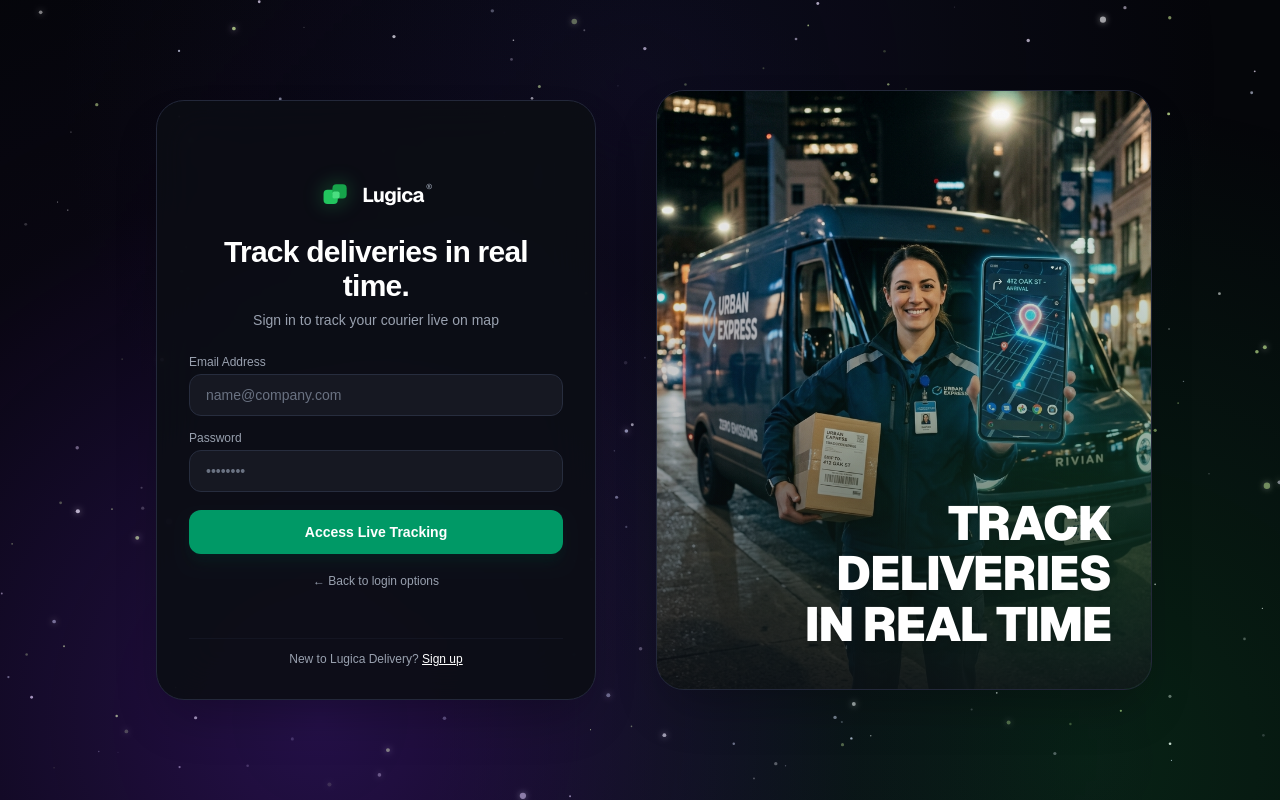
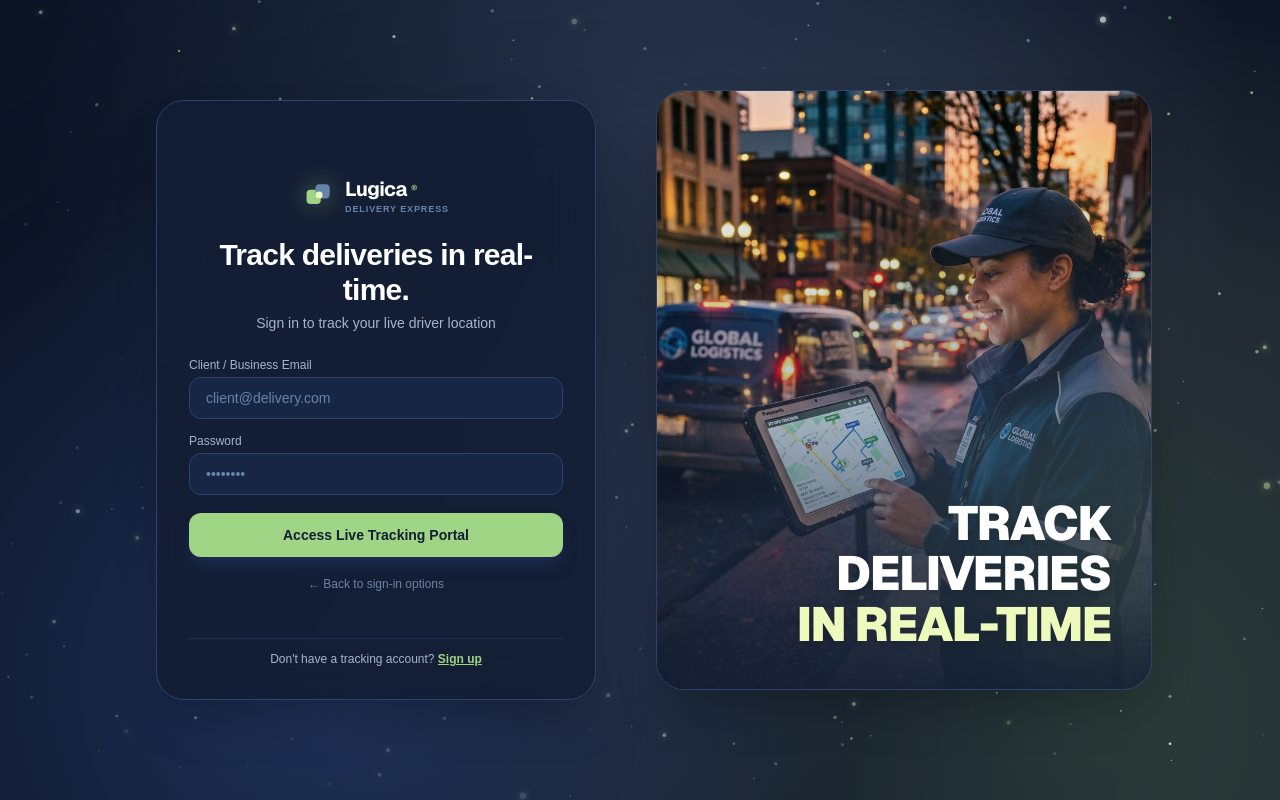
Before and after one commit to hirwabasekecedrick/lugica, a Next.js app in the folder web/: page /login in a window 1280 px wide. Both pictures are taken after a click on the button "Continue with email". Built offline with nearby package versions, Linux system fonts and the light colour scheme.

Commit message:
Color collection

```diff
--- a/web/app/components/HeroPanel.tsx
+++ b/web/app/components/HeroPanel.tsx
@@ -5,34 +5,34 @@
 
 export default function HeroPanel() {
   return (
-    <div className="relative w-full h-full max-h-[600px] rounded-[28px] overflow-hidden border border-[#23283a] shadow-2xl flex flex-col justify-end group">
-      {/* Background Delivery Hero Image */}
+    <div className="relative w-full h-full max-h-[600px] rounded-[28px] overflow-hidden border border-[#2c426f] shadow-2xl flex flex-col justify-end group">
+      {/* Background Hero Image - Real-time Delivery Courier & GPS Map */}
       <Image
         src="/lugica_delivery_hero.png"
-        alt="Track deliveries in real time with Lugica"
+        alt="Real-time delivery driver tracking map"
         fill
         sizes="(max-width: 1024px) 100vw, 50vw"
         priority
         className="object-cover object-center transition-transform duration-700 group-hover:scale-105"
       />
 
-      {/* Subtle Dark Vignette & Emerald Accent Overlay */}
+      {/* Vignette & Colorhunt Palette Ambient Overlays: #263B6A, #6984A9, #A0D585 */}
       <div
         className="absolute inset-0 pointer-events-none"
         style={{
           background: `
-            linear-gradient(to top, rgba(12, 14, 20, 0.85) 0%, rgba(12, 14, 20, 0.25) 45%, transparent 100%),
-            radial-gradient(circle at 90% 90%, rgba(34, 197, 94, 0.4) 0%, rgba(22, 163, 74, 0.15) 35%, transparent 65%)
+            linear-gradient(to top, rgba(19, 29, 51, 0.9) 0%, rgba(38, 59, 106, 0.3) 45%, transparent 100%),
+            radial-gradient(circle at 90% 90%, rgba(160, 213, 133, 0.45) 0%, rgba(105, 132, 169, 0.2) 40%, transparent 70%)
           `
         }}
       />
 
-      {/* Overlaid Typography at Bottom */}
+      {/* Overlaid Typography at Bottom - Real-time Delivery context */}
       <div className="relative z-10 p-6 sm:p-8 lg:p-10 text-right">
         <h2 className="text-white text-3xl sm:text-4xl lg:text-5xl font-black tracking-tight leading-[1.05] drop-shadow-lg uppercase font-sans">
           Track deliveries
           <br />
-          in real time
+          <span className="text-[#EEFABD]">in real-time</span>
         </h2>
       </div>
     </div>
--- a/web/app/components/LoginCard.tsx
+++ b/web/app/components/LoginCard.tsx
@@ -18,24 +18,24 @@
   };
 
   const handleSocialClick = (provider: string) => {
-    showToast(`Redirecting to ${provider} authentication...`);
+    showToast(`Authenticating with ${provider} delivery portal...`);
   };
 
   const handleSubmit = (e: React.FormEvent) => {
     e.preventDefault();
     if (!email) {
-      showToast("Please enter a valid email address.");
+      showToast("Please enter a valid client email address.");
       return;
     }
-    showToast(isSignUp ? `Creating tracking account for ${email}...` : `Connecting to live delivery dashboard for ${email}...`);
+    showToast(isSignUp ? `Creating tracking account for ${email}...` : `Connecting to live tracking as ${email}...`);
   };
 
   return (
-    <div className="relative w-full max-w-[440px] h-full max-h-[600px] bg-[#0c0e14]/90 backdrop-blur-xl border border-[#23283a] rounded-[28px] p-6 sm:p-8 shadow-2xl flex flex-col justify-between transition-all">
+    <div className="relative w-full max-w-[440px] h-full max-h-[600px] bg-[#131d33]/90 backdrop-blur-xl border border-[#2c426f] rounded-[28px] p-6 sm:p-8 shadow-2xl flex flex-col justify-between transition-all">
       {/* Toast alert */}
       {toastMessage && (
-        <div className="absolute -top-12 left-1/2 -translate-x-1/2 bg-[#1e2436] text-white text-xs px-4 py-2 rounded-full border border-emerald-500/40 shadow-lg flex items-center gap-2 animate-bounce z-50 whitespace-nowrap">
-          <span className="w-2 h-2 rounded-full bg-emerald-400 animate-ping" />
+        <div className="absolute -top-12 left-1/2 -translate-x-1/2 bg-[#1f3054] text-[#EEFABD] text-xs px-4 py-2 rounded-full border border-[#A0D585]/50 shadow-lg flex items-center gap-2 animate-bounce z-50 whitespace-nowrap">
+          <span className="w-2 h-2 rounded-full bg-[#A0D585] animate-ping" />
           {toastMessage}
         </div>
       )}
@@ -46,14 +46,14 @@
           <LugicaLogo />
         </div>
 
-        {/* Heading tailored for real-time delivery tracking */}
+        {/* Heading */}
         <h1 className="text-2xl sm:text-3xl font-extrabold text-white tracking-tight leading-[1.15] text-center mb-1.5">
-          {isSignUp ? "Start tracking\nyour shipments." : "Track deliveries\nin real time."}
+          {isSignUp ? "Start tracking\nyour shipments." : "Track deliveries\nin real-time."}
         </h1>
 
         {/* Subtitle */}
-        <p className="text-gray-400 text-sm text-center mb-6 font-normal">
-          {isSignUp ? "Create your Lugica delivery account" : "Sign in to track your courier live on map"}
+        <p className="text-[#a4b6cf] text-xs sm:text-sm text-center mb-6 font-normal">
+          {isSignUp ? "Create your client tracking account" : "Sign in to track your live driver location"}
         </p>
 
         {!showEmailForm ? (
@@ -63,7 +63,7 @@
             <button
               onClick={() => handleSocialClick("Google")}
               type="button"
-              className="w-full py-3 px-4 flex items-center justify-center gap-3 bg-[#161822] hover:bg-[#1e2230] text-white font-medium text-sm rounded-xl border border-[#272d3e] hover:border-[#38415a] transition-all duration-200 cursor-pointer group shadow-sm active:scale-[0.99]"
+              className="w-full py-3 px-4 flex items-center justify-center gap-3 bg-[#182645] hover:bg-[#21335b] text-white font-medium text-sm rounded-xl border border-[#2c426f] hover:border-[#6984A9] transition-all duration-200 cursor-pointer group shadow-sm active:scale-[0.99]"
             >
               {/* Google SVG Icon */}
               <svg className="w-5 h-5" viewBox="0 0 24 24">
@@ -91,7 +91,7 @@
             <button
               onClick={() => handleSocialClick("GitHub")}
               type="button"
-              className="w-full py-3 px-4 flex items-center justify-center gap-3 bg-[#161822] hover:bg-[#1e2230] text-white font-medium text-sm rounded-xl border border-[#272d3e] hover:border-[#38415a] transition-all duration-200 cursor-pointer group shadow-sm active:scale-[0.99]"
+              className="w-full py-3 px-4 flex items-center justify-center gap-3 bg-[#182645] hover:bg-[#21335b] text-white font-medium text-sm rounded-xl border border-[#2c426f] hover:border-[#6984A9] transition-all duration-200 cursor-pointer group shadow-sm active:scale-[0.99]"
             >
               {/* GitHub SVG Icon */}
               <svg className="w-5 h-5 fill-current text-white" viewBox="0 0 24 24">
@@ -102,8 +102,8 @@
 
             {/* Divider */}
             <div className="relative flex items-center justify-center my-4">
-              <div className="border-t border-[#232838] w-full" />
-              <span className="bg-[#0c0e14] px-3 text-xs text-gray-500 font-medium absolute">
+              <div className="border-t border-[#2a3e68] w-full" />
+              <span className="bg-[#131d33] px-3 text-xs text-[#6984A9] font-medium absolute">
                 or
               </span>
             </div>
@@ -112,10 +112,10 @@
             <button
               onClick={() => setShowEmailForm(true)}
               type="button"
-              className="w-full py-3 px-4 flex items-center justify-center gap-3 bg-[#161822] hover:bg-[#1e2230] text-white font-medium text-sm rounded-xl border border-[#272d3e] hover:border-[#38415a] transition-all duration-200 cursor-pointer group shadow-sm active:scale-[0.99]"
+              className="w-full py-3 px-4 flex items-center justify-center gap-3 bg-[#182645] hover:bg-[#21335b] text-white font-medium text-sm rounded-xl border border-[#2c426f] hover:border-[#6984A9] transition-all duration-200 cursor-pointer group shadow-sm active:scale-[0.99]"
             >
               {/* Mail SVG Icon */}
-              <svg className="w-5 h-5 text-gray-300" fill="none" viewBox="0 0 24 24" stroke="currentColor">
+              <svg className="w-5 h-5 text-[#A0D585]" fill="none" viewBox="0 0 24 24" stroke="currentColor">
                 <path strokeLinecap="round" strokeLinejoin="round" strokeWidth={1.8} d="M3 8l7.89 5.26a2 2 0 002.22 0L21 8M5 19h14a2 2 0 002-2V7a2 2 0 00-2-2H5a2 2 0 00-2 2v10a2 2 0 002 2z" />
               </svg>
               <span>Continue with email</span>
@@ -125,55 +125,55 @@
           /* Email Input Form */
           <form onSubmit={handleSubmit} className="space-y-3.5 animate-fadeIn">
             <div>
-              <label className="block text-xs font-medium text-gray-400 mb-1">Email Address</label>
+              <label className="block text-xs font-medium text-[#a4b6cf] mb-1">Client / Business Email</label>
               <input
                 type="email"
                 required
-                placeholder="name@company.com"
+                placeholder="client@delivery.com"
                 value={email}
                 onChange={(e) => setEmail(e.target.value)}
-                className="w-full bg-[#161822] border border-[#272d3e] focus:border-emerald-500 focus:ring-1 focus:ring-emerald-500 rounded-xl px-4 py-2.5 text-white text-sm placeholder-gray-500 outline-none transition-all"
+                className="w-full bg-[#182645] border border-[#2c426f] focus:border-[#A0D585] focus:ring-1 focus:ring-[#A0D585] rounded-xl px-4 py-2.5 text-white text-sm placeholder-[#6984A9] outline-none transition-all"
               />
             </div>
 
             <div>
-              <label className="block text-xs font-medium text-gray-400 mb-1">Password</label>
+              <label className="block text-xs font-medium text-[#a4b6cf] mb-1">Password</label>
               <input
                 type="password"
                 required
                 placeholder="••••••••"
                 value={password}
                 onChange={(e) => setPassword(e.target.value)}
-                className="w-full bg-[#161822] border border-[#272d3e] focus:border-emerald-500 focus:ring-1 focus:ring-emerald-500 rounded-xl px-4 py-2.5 text-white text-sm placeholder-gray-500 outline-none transition-all"
+                className="w-full bg-[#182645] border border-[#2c426f] focus:border-[#A0D585] focus:ring-1 focus:ring-[#A0D585] rounded-xl px-4 py-2.5 text-white text-sm placeholder-[#6984A9] outline-none transition-all"
               />
             </div>
 
             <button
               type="submit"
-              className="w-full py-3 px-4 bg-emerald-600 hover:bg-emerald-500 text-white font-semibold text-sm rounded-xl transition-all shadow-lg shadow-emerald-950/40 active:scale-[0.99] cursor-pointer mt-1"
+              className="w-full py-3 px-4 bg-[#A0D585] hover:bg-[#EEFABD] text-[#121e36] font-bold text-sm rounded-xl transition-all shadow-lg shadow-[#263B6A]/50 active:scale-[0.99] cursor-pointer mt-1"
             >
-              {isSignUp ? "Create Tracking Account" : "Access Live Tracking"}
+              {isSignUp ? "Create Tracking Account" : "Access Live Tracking Portal"}
             </button>
 
             <button
               type="button"
               onClick={() => setShowEmailForm(false)}
-              className="w-full text-center text-xs text-gray-400 hover:text-white py-1 transition-colors"
+              className="w-full text-center text-xs text-[#6984A9] hover:text-[#EEFABD] py-1 transition-colors"
             >
-              ← Back to login options
+              ← Back to sign-in options
             </button>
           </form>
         )}
       </div>
 
       {/* Footer link */}
-      <div className="pt-3 text-center border-t border-[#1e2332]/40">
-        <p className="text-xs text-gray-400">
-          {isSignUp ? "Already registered? " : "New to Lugica Delivery? "}
+      <div className="pt-3 text-center border-t border-[#2a3e68]/50">
+        <p className="text-xs text-[#a4b6cf]">
+          {isSignUp ? "Already registered? " : "Don't have a tracking account? "}
           <button
             type="button"
             onClick={() => setIsSignUp(!isSignUp)}
-            className="text-white font-medium underline hover:text-emerald-400 transition-colors cursor-pointer"
+            className="text-[#A0D585] font-semibold underline hover:text-[#EEFABD] transition-colors cursor-pointer"
           >
             {isSignUp ? "Sign in" : "Sign up"}
           </button>
--- a/web/app/components/LugicaLogo.tsx
+++ b/web/app/components/LugicaLogo.tsx
@@ -5,22 +5,22 @@
 export default function LugicaLogo({ className = "" }: { className?: string }) {
   return (
     <div className={`flex items-center gap-2.5 ${className}`}>
-      {/* Lugica Brand Icon */}
+      {/* Lugica Express Delivery Icon */}
       <div className="relative w-8 h-8 flex items-center justify-center">
         <svg
           viewBox="0 0 36 36"
           fill="none"
           xmlns="http://www.w3.org/2000/svg"
-          className="w-full h-full drop-shadow-[0_0_10px_rgba(34,197,94,0.4)]"
+          className="w-full h-full drop-shadow-[0_0_12px_rgba(160,213,133,0.45)]"
         >
-          {/* Green overlapping rounded squares icon */}
+          {/* Outer delivery route node */}
           <rect
             x="4"
             y="12"
             width="16"
             height="16"
             rx="4.5"
-            fill="#22C55E"
+            fill="#A0D585"
           />
           <rect
             x="14"
@@ -28,23 +28,27 @@
             width="16"
             height="16"
             rx="4.5"
-            fill="#16A34A"
+            fill="#6984A9"
           />
-          <rect
-            x="14"
-            y="14"
-            width="8"
-            height="8"
-            rx="2"
-            fill="#4ADE80"
+          {/* Inner GPS marker point */}
+          <circle
+            cx="18"
+            cy="18"
+            r="4"
+            fill="#EEFABD"
           />
         </svg>
       </div>
 
-      {/* Brand Name */}
-      <span className="text-white font-bold text-xl tracking-tight font-sans">
-        Lugica<span className="text-[10px] align-top text-gray-400 font-normal ml-0.5">®</span>
-      </span>
+      {/* Brand Name with Delivery Tag */}
+      <div className="flex flex-col leading-none">
+        <span className="text-white font-bold text-xl tracking-tight font-sans flex items-center gap-1">
+          Lugica<span className="text-[10px] align-top text-[#A0D585] font-semibold">®</span>
+        </span>
+        <span className="text-[9px] uppercase tracking-widest text-[#6984A9] font-bold mt-0.5">
+          Delivery Express
+        </span>
+      </div>
     </div>
   );
 }
--- a/web/app/components/StarfieldBackground.tsx
+++ b/web/app/components/StarfieldBackground.tsx
@@ -35,17 +35,18 @@
       initStars();
     };
 
+    // Color palette: #EEFABD, #A0D585, #6984A9, #263B6A
     const colors = [
       "rgba(255, 255, 255, ",
-      "rgba(224, 231, 255, ", // slight blue/white
-      "rgba(217, 249, 157, ", // slight green/lime tint
-      "rgba(243, 232, 255, ", // slight purple tint
+      "rgba(238, 250, 189, ", // #EEFABD pale yellow/lime tint
+      "rgba(160, 213, 133, ", // #A0D585 sage green tint
+      "rgba(105, 132, 169, ", // #6984A9 slate blue tint
     ];
 
     const initStars = () => {
       const width = window.innerWidth;
       const height = window.innerHeight;
-      const starCount = Math.floor((width * height) / 4500); // density relative to screen size
+      const starCount = Math.floor((width * height) / 4500);
 
       stars = Array.from({ length: Math.max(120, starCount) }, () => {
         const size = Math.random() < 0.85 ? Math.random() * 1.5 + 0.5 : Math.random() * 2.2 + 1.2;
@@ -59,7 +60,7 @@
           baseOpacity: opacity,
           opacity,
           twinkleSpeed: (Math.random() * 0.02 + 0.005) * (Math.random() > 0.5 ? 1 : -1),
-          vx: (Math.random() - 0.5) * 0.25, // slow drifting movement
+          vx: (Math.random() - 0.5) * 0.25,
           vy: (Math.random() - 0.5) * 0.25,
           color: colorPrefix,
         };
@@ -79,28 +80,24 @@
       for (let i = 0; i < stars.length; i++) {
         const star = stars[i];
 
-        // Update position
         star.x += star.vx;
         star.y += star.vy;
 
-        // Wrap around screen edges
         if (star.x < 0) star.x = width;
         if (star.x > width) star.x = 0;
         if (star.y < 0) star.y = height;
         if (star.y > height) star.y = 0;
 
-        // Twinkle opacity oscillation
         star.opacity += star.twinkleSpeed;
         if (star.opacity > 0.9 || star.opacity < 0.15) {
           star.twinkleSpeed = -star.twinkleSpeed;
         }
 
-        // Draw star
         ctx.beginPath();
         ctx.arc(star.x, star.y, star.size, 0, Math.PI * 2);
         ctx.fillStyle = `${star.color}${Math.max(0.1, Math.min(1, star.opacity))})`;
         ctx.shadowBlur = star.size > 1.8 ? 6 : 0;
-        ctx.shadowColor = "rgba(255, 255, 255, 0.8)";
+        ctx.shadowColor = "rgba(238, 250, 189, 0.8)";
         ctx.fill();
       }
 
@@ -120,14 +117,14 @@
       {/* Dynamic starfield canvas */}
       <canvas ref={canvasRef} className="w-full h-full block" />
 
-      {/* Ambient Cosmic Radial Gradients matching reference image */}
+      {/* Ambient Cosmic Radial Gradients using palette: #263B6A, #6984A9, #A0D585, #EEFABD */}
       <div
         className="absolute inset-0"
         style={{
           background: `
-            radial-gradient(circle at 25% 90%, rgba(76, 29, 149, 0.45) 0%, rgba(30, 10, 60, 0.15) 45%, transparent 70%),
-            radial-gradient(circle at 85% 95%, rgba(22, 163, 74, 0.18) 0%, transparent 50%),
-            radial-gradient(circle at 50% 10%, rgba(30, 27, 75, 0.3) 0%, transparent 60%)
+            radial-gradient(circle at 25% 85%, rgba(38, 59, 106, 0.75) 0%, rgba(15, 23, 42, 0.4) 45%, transparent 75%),
+            radial-gradient(circle at 85% 90%, rgba(160, 213, 133, 0.22) 0%, rgba(238, 250, 189, 0.1) 35%, transparent 60%),
+            radial-gradient(circle at 50% 15%, rgba(105, 132, 169, 0.35) 0%, transparent 65%)
           `
         }}
       />
--- a/web/app/login/page.tsx
+++ b/web/app/login/page.tsx
@@ -4,19 +4,19 @@
 import HeroPanel from "../components/HeroPanel";
 
 export const metadata = {
-  title: "Lugica Delivery | Real-Time Live Delivery Tracking",
-  description: "Sign in to Lugica Delivery to track your couriers and shipments live on an interactive GPS map in real time.",
+  title: "Lugica Delivery Express | Real-Time Driver & Parcel Tracking",
+  description: "Sign in to Lugica Delivery client portal to track your driver's real-time location, ETA, and live shipment updates.",
 };
 
 export default function LoginPage() {
   return (
-    <main className="relative h-screen w-full max-h-screen bg-[#05060a] text-white flex items-center justify-center p-3 sm:p-5 lg:p-8 overflow-hidden selection:bg-emerald-500 selection:text-black">
+    <main className="relative h-screen w-full max-h-screen bg-[#0b1324] text-white flex items-center justify-center p-3 sm:p-5 lg:p-8 overflow-hidden selection:bg-[#A0D585] selection:text-[#121e36]">
       {/* Animated Moving Starfield Canvas & Ambient Glows */}
       <StarfieldBackground />
 
       {/* Main Content Container - Fits available screen height strictly */}
       <div className="relative z-10 w-full max-w-5xl h-full max-h-[620px] grid grid-cols-1 lg:grid-cols-2 gap-4 sm:gap-6 lg:gap-8 items-stretch my-auto">
-        {/* Left Side: Login Form Card */}
+        {/* Left Side: Client Login Form Card */}
         <div className="flex items-center justify-center h-full">
           <LoginCard />
         </div>
```
Also changed, not shown: web/public/lugica_delivery_hero.png.
